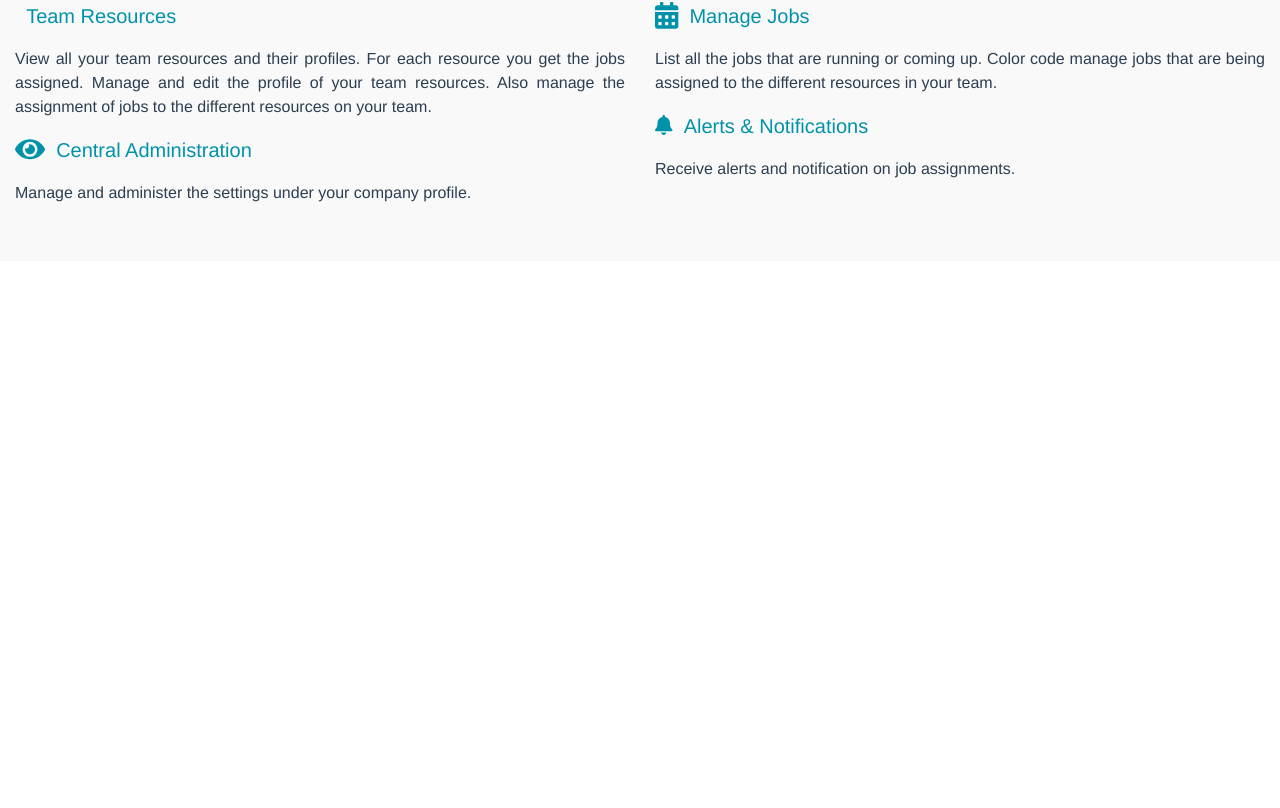
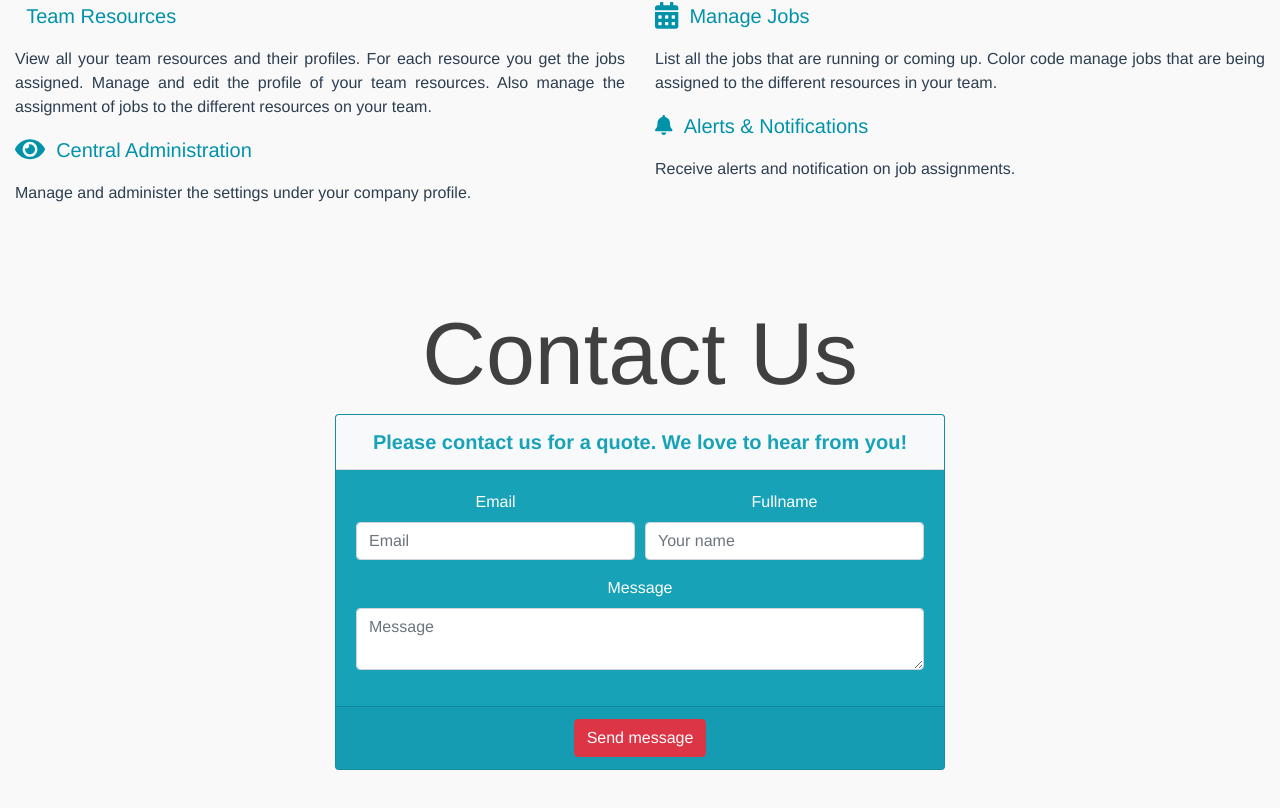
Before and after one commit to resourceidea/resourceideaui, a Vue app: page / in a window 1280 px wide. Shown: the part 836-1644 px from the top of the page. Before the commit the page ends 1097 px from the top, so only its background shows below. Built offline with nearby package versions, Linux system fonts and the light colour scheme.

Commit message:
Contact us form

```diff
--- a/src/App.vue
+++ b/src/App.vue
@@ -4,6 +4,7 @@
     <div class="container-fluid body-content">
       <Banner />
       <Features />
+      <ContactUs />
     </div>
   </div>
 </template>
@@ -12,13 +13,15 @@
 import PublicNavbar from "./components/PublicNavbar";
 import Banner from "./components/Banner";
 import Features from "./components/Features";
+import ContactUs from "./components/ContactUs";
 
 export default {
   name: "app",
   components: {
     PublicNavbar,
     Banner,
-    Features
+    Features,
+    ContactUs
   }
 };
 </script>
--- /dev/null
+++ b/src/components/ContactUs.vue
@@ -0,0 +1,59 @@
+<template>
+  <div>
+    <div class="row section-container">
+      <div class="col-sm-12">
+        <h1 class="display-2 text-center contactus-section-header">
+          <a name="contactus">Contact Us</a>
+        </h1>
+      </div>
+      <form class="offset-sm-3 col-sm-6">
+        <div class="card bg-info text-white">
+          <div class="card-header bg-light text-info">
+            <strong
+              class="lead"
+              style="font-weight:bold"
+            >Please contact us for a quote. We love to hear from you!</strong>
+          </div>
+          <div class="card-body">
+            <div class="form-row">
+              <div class="form-group col-sm-6">
+                <label for="inputEmail4">Email</label>
+                <input type="email" class="form-control" id="inputEmail4" placeholder="Email" />
+              </div>
+              <div class="form-group col-sm-6">
+                <label for="inputPassword4">Fullname</label>
+                <input type="text" class="form-control" id="inputPassword4" placeholder="Your name" />
+              </div>
+            </div>
+            <div class="form-row">
+              <div class="form-group col-sm-12">
+                <label for="inputEmail4">Message</label>
+                <textarea class="form-control" placeholder="Message"></textarea>
+              </div>
+            </div>
+          </div>
+          <div class="card-footer text-muted">
+            <input type="submit" class="btn btn-danger" value="Send message" />
+          </div>
+        </div>
+      </form>
+    </div>
+  </div>
+</template>
+
+<script>
+export default {};
+</script>
+
+<style scoped>
+.section-container {
+  background-color: #f9f9f9;
+  padding: 40px 0 40px 0;
+}
+.contactus-section-header {
+  color: #404040;
+}
+.contactus-sub-title {
+  color: #0092a9;
+}
+</style>
--- a/src/components/Features.vue
+++ b/src/components/Features.vue
@@ -1,6 +1,6 @@
 <template>
   <div>
-    <div class="row" style="background-color:#f9f9f9; padding: 40px 0 40px 0;">
+    <div class="row section-container">
       <div class="col-sm-12">
         <h1 class="display-2 text-center feature-section-header">
           <a name="features">Features</a>
@@ -75,6 +75,10 @@ export default {};
 </script>
 
 <style scoped>
+.section-container {
+  background-color: #f9f9f9;
+  padding: 40px 0 40px 0;
+}
 .feature-section-header {
   color: #404040;
 }
```
